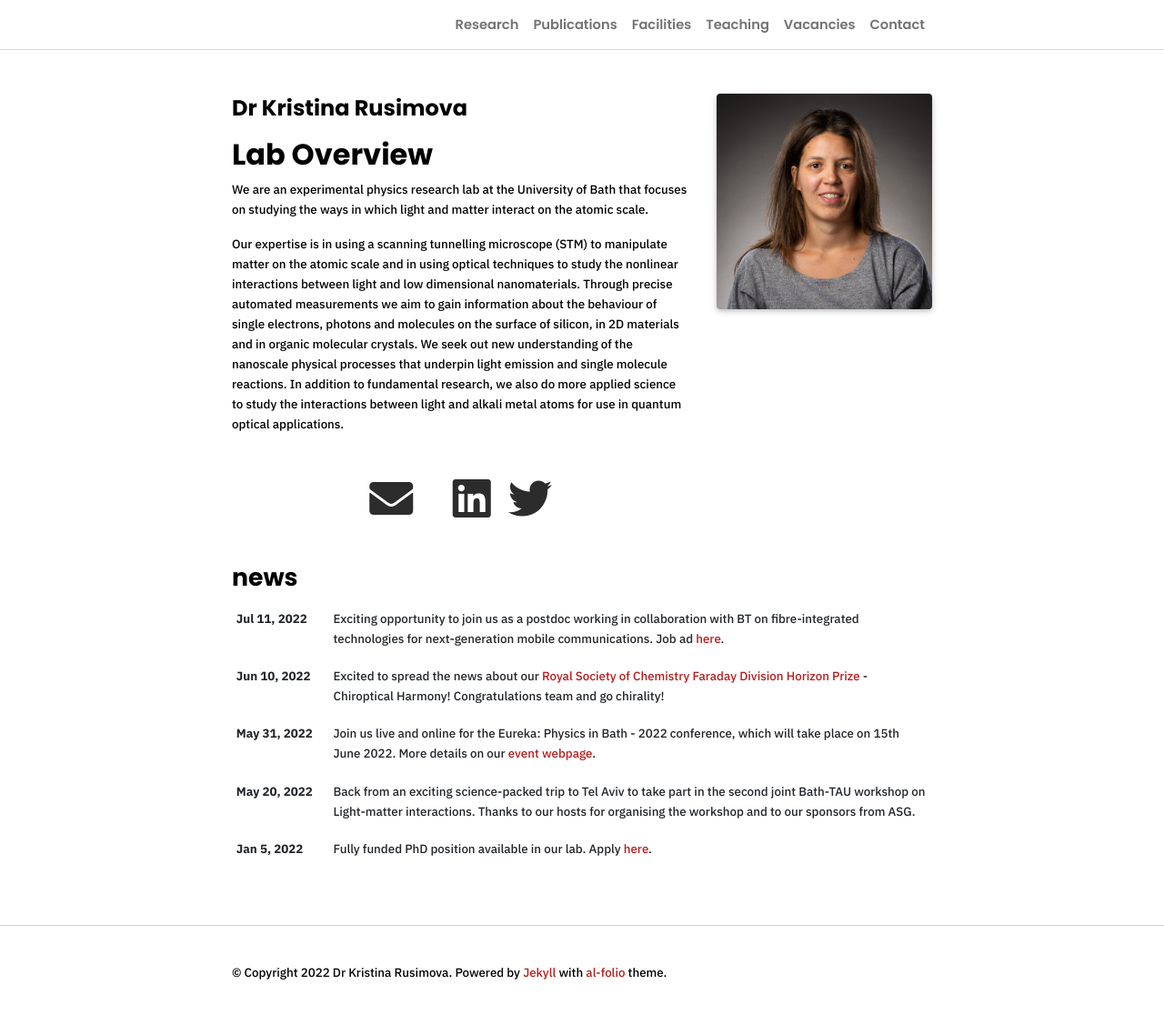
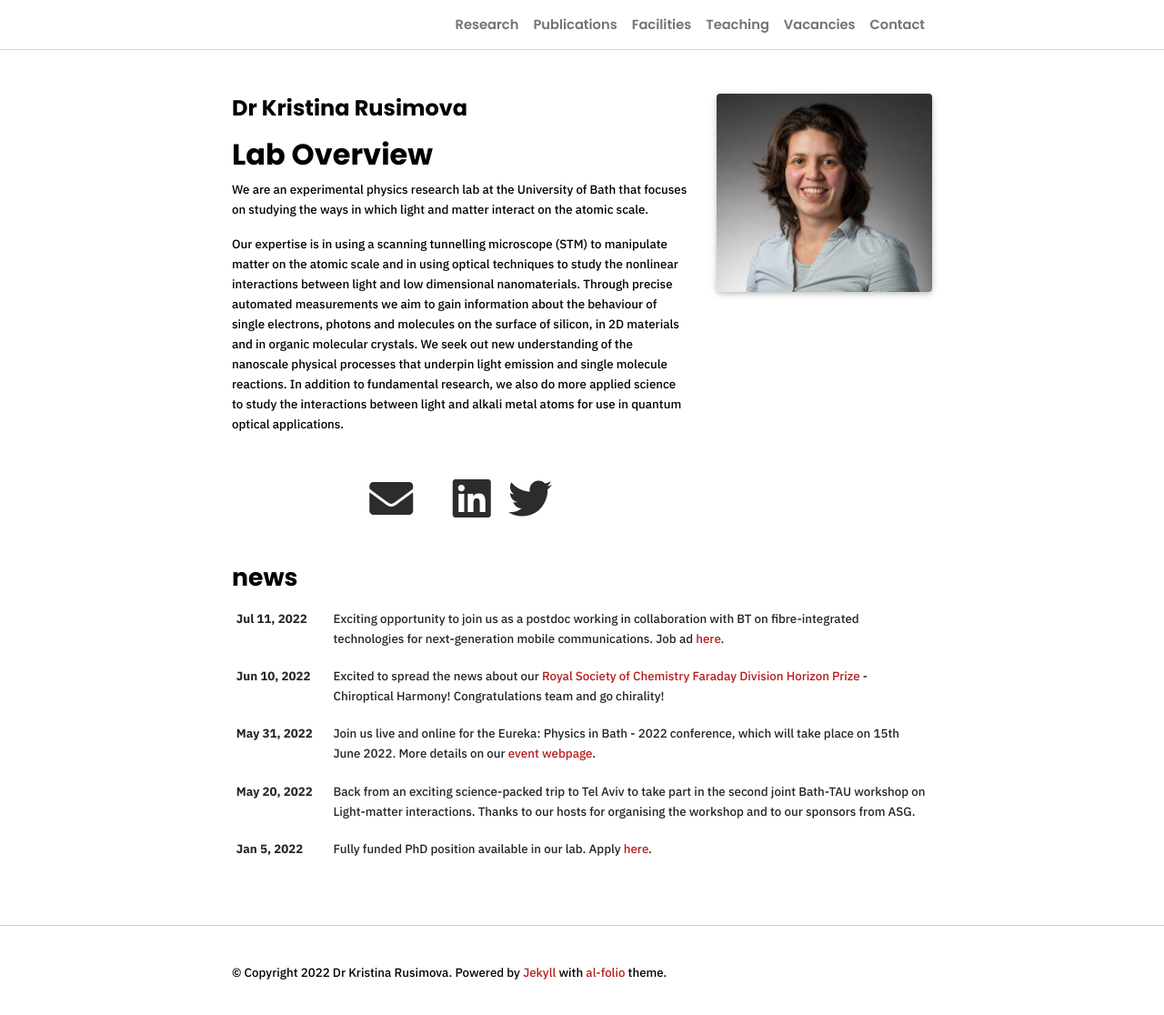
Before and after one commit to kristinarusimova/kristinarusimova.github.io, a Jekyll site: the page built from _pages/about.md, in a window 1280 px wide and 1120 px high. Shown: the top 1116 px of the window at 91% size. Built offline with Jekyll 4.4.1, drawn with Linux system fonts in a browser that asks for light colours; nearby versions of some CDN libraries; a style sheet for code colours, icons or effects is not loaded.

Commit message:
Update about.md

```diff
--- a/_pages/about.md
+++ b/_pages/about.md
@@ -6,7 +6,7 @@ description: ATOMIC SCALE LIGHT-MATTER INTERACTIONS
 
 profile:
   align: right
-  image: Rusimova K 29671-0025.png
+  image: Rusimova K 30481-0125[54].jpg
 
 news: true
 social: true
```
